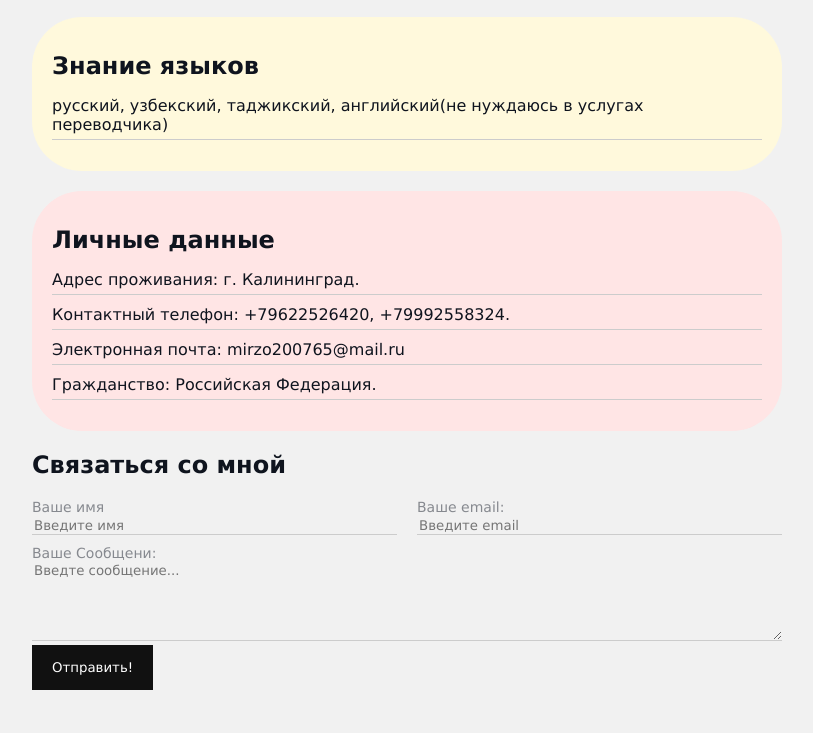
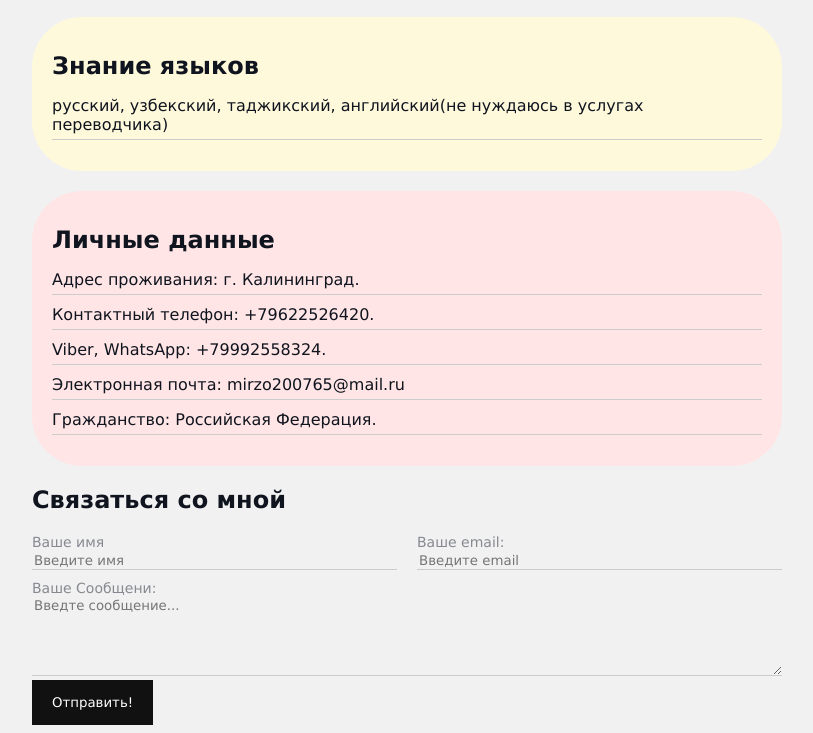
Before and after one commit to MirzoA/resume, a plain HTML site: page index.html in a window 1280 px wide. Shown: the part 954-1687 px from the top of the page, without its empty margins (233-1046 px from the left). Before the commit the page ends 1652 px from the top, so only its background shows below. Drawn offline with Linux system fonts and the light colour scheme.

```diff
--- a/index.html
+++ b/index.html
@@ -120,7 +120,10 @@
                     Адрес проживания: г. Калининград.
                 </li>
                 <li>
-                    Контактный телефон: +79622526420, +79992558324.
+                    Контактный телефон: +79622526420.
+                </li>
+                <li>
+                    Viber, WhatsApp: +79992558324.
                 </li>
                 <li>
                     Электронная почта: mirzo200765@mail.ru
```
